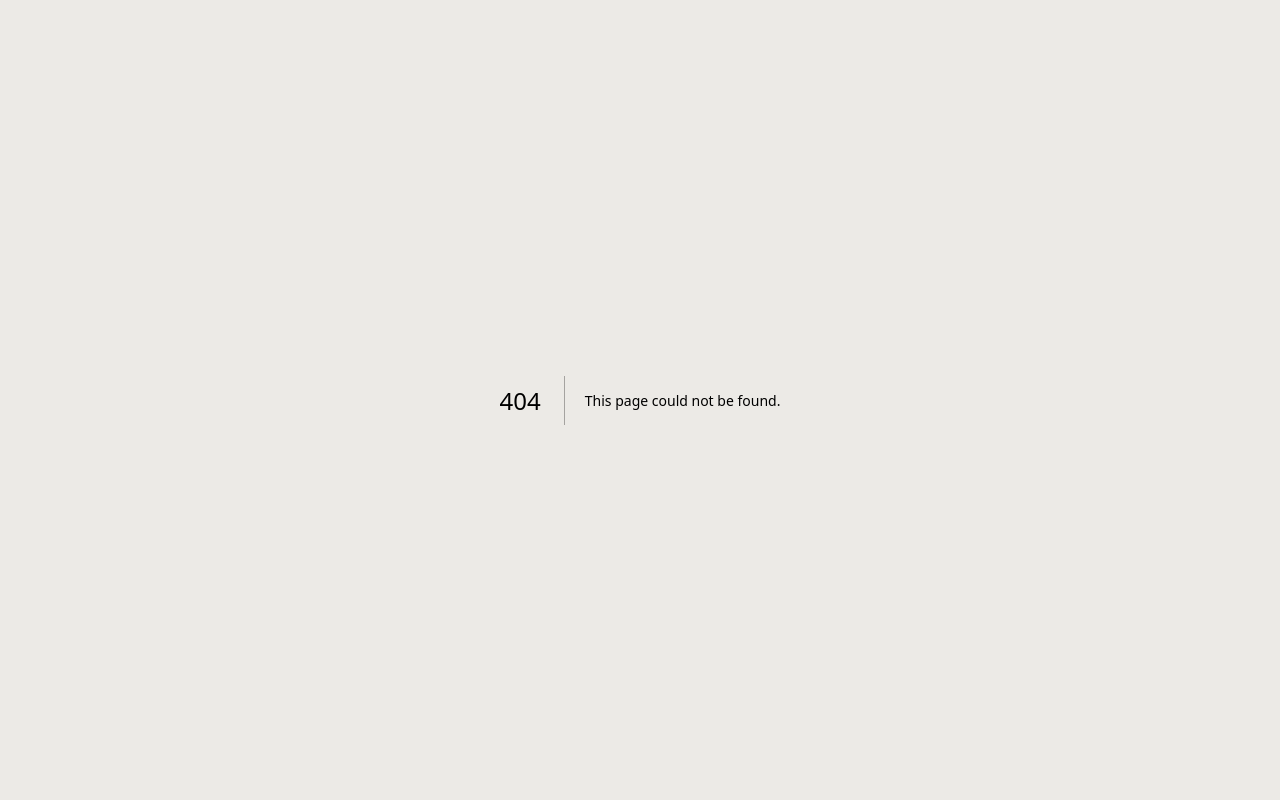
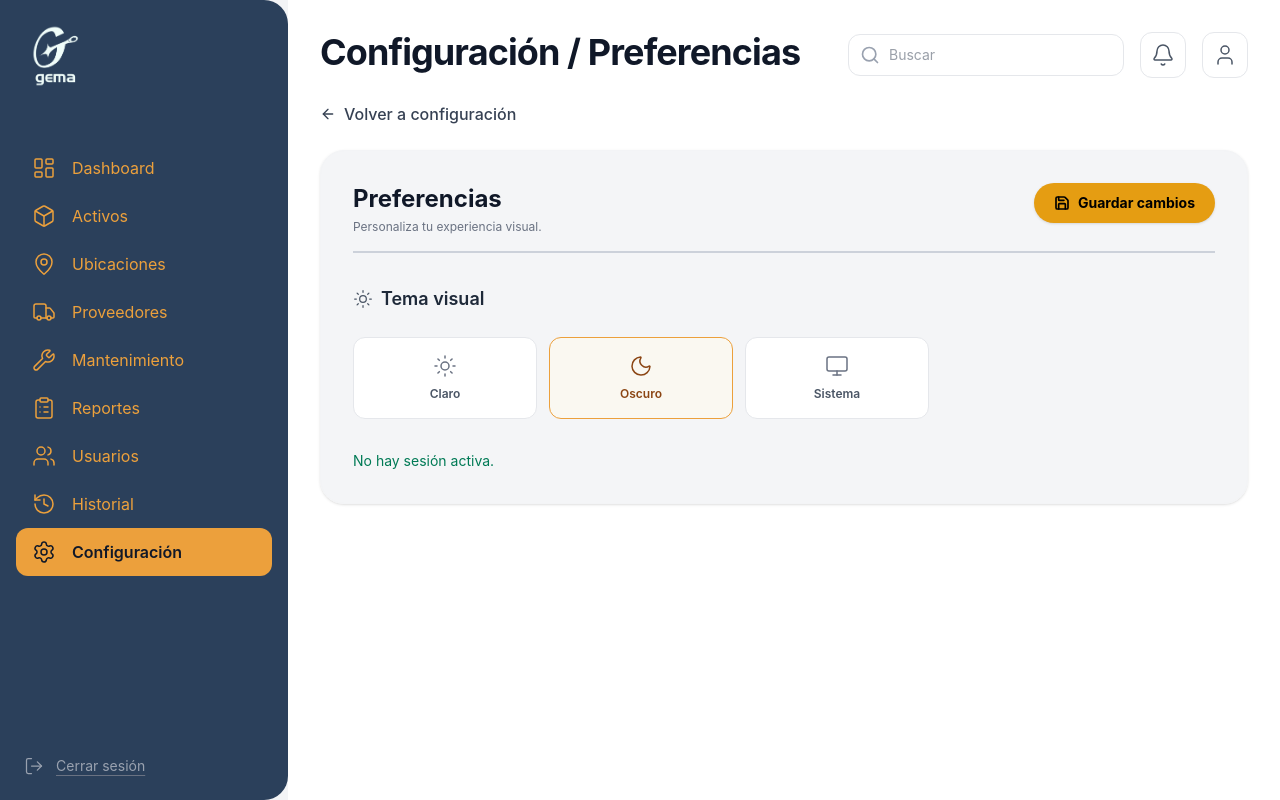
Before and after one commit to GEMA-app/GEMA-frontend, a Next.js app: page /configuracion/preferencias in a window 1280 px wide. Before the commit this address had no page. Built offline with nearby package versions, Linux system fonts and the light colour scheme; no server answers; sample sign-in values are in the browser's storage.

Commit message:
feat(preferencias): separar preferencias visuales en pagina propia

```diff
--- a/src/app/(sistema)/configuracion/page.tsx
+++ b/src/app/(sistema)/configuracion/page.tsx
@@ -2,7 +2,7 @@
 
 import React from 'react';
 import Link from 'next/link';
-import { Clock, Users, Hammer, Globe, User } from 'lucide-react';
+import { Clock, Users, Hammer, Globe, User, Sun } from 'lucide-react';
 import { PageHeader } from '@/components/layout/PageHeader';
 
 export default function ConfiguracionPage() {
@@ -15,9 +15,15 @@ export default function ConfiguracionPage() {
     },
     {
       title: 'Mi Perfil',
-      description: 'Datos personales, contraseña y preferencias visuales',
+      description: 'Datos personales y cambio de contraseña',
       icon: User,
       href: '/configuracion/perfil',
+    },
+    {
+      title: 'Preferencias',
+      description: 'Tema visual y personalización',
+      icon: Sun,
+      href: '/configuracion/preferencias',
     },
     {
       title: 'Gestión de usuarios',
--- a/src/app/(sistema)/configuracion/perfil/page.tsx
+++ b/src/app/(sistema)/configuracion/perfil/page.tsx
@@ -1,20 +1,16 @@
 'use client';
 
 import React, { useEffect, useState } from 'react';
-import { Save, KeyRound, ArrowLeft, Sun, Moon, Monitor } from 'lucide-react';
+import { Save, KeyRound, ArrowLeft } from 'lucide-react';
 import Link from 'next/link';
 import { PageHeader } from '@/components/layout/PageHeader';
 import { getCurrentUser, cambiarContrasena } from '@/services/auth';
 import { updateUsuario } from '@/services/usuarios';
-import { getPreferences, updatePreferences } from '@/services/preferences';
 
 export default function PerfilPage() {
   const [userId, setUserId] = useState('');
   const [form, setForm] = useState({ nombre: '', email: '', telefono: '' });
   const [passwordForm, setPasswordForm] = useState({ actual: '', nueva: '', confirmar: '' });
-  const [prefs, setPrefs] = useState({ tema: 'oscuro', version: 1 });
-  const [prefsLoaded, setPrefsLoaded] = useState(false);
-  const [prefSaving, setPrefSaving] = useState(false);
   const [loading, setLoading] = useState(true);
   const [errors, setErrors] = useState<Record<string, string>>({});
   const [status, setStatus] = useState('');
@@ -24,11 +20,10 @@ export default function PerfilPage() {
     let cancelled = false;
     (async () => {
       try {
-        const [user, p] = await Promise.all([getCurrentUser(), getPreferences().catch(() => null)]);
+        const user = await getCurrentUser();
         if (cancelled) return;
         setUserId(user.id);
         setForm({ nombre: user.nombre, email: user.email, telefono: user.telefono ?? '' });
-        if (p) { setPrefs({ tema: p.tema, version: p.version }); setPrefsLoaded(true); }
       } catch (err) {
         if (!cancelled) setStatus(err instanceof Error ? err.message : 'Error al cargar perfil');
       } finally {
@@ -50,19 +45,6 @@ export default function PerfilPage() {
     setPasswordForm(prev => ({ ...prev, [name]: value }));
     setErrors(prev => ({ ...prev, [name]: '' }));
     setStatus('');
-  };
-
-  const handleThemeChange = async (tema: string) => {
-    if (prefSaving || !prefsLoaded) return;
-    setPrefSaving(true);
-    try {
-      const p = await updatePreferences(tema, prefs.version);
-      setPrefs({ tema: p.tema, version: p.version });
-    } catch (err) {
-      setStatus(err instanceof Error ? err.message : 'Error al guardar preferencias');
-    } finally {
-      setPrefSaving(false);
-    }
   };
 
   const validate = () => {
@@ -164,30 +146,6 @@ export default function PerfilPage() {
 
           <div className="border-t border-gray-200 pt-8 space-y-6">
             <div className="flex items-center gap-2">
-              <Sun className="w-5 h-5 text-gray-600" strokeWidth={1.5} />
-              <h3 className="text-lg font-semibold text-gray-800">Preferencias visuales</h3>
-            </div>
-            <div className="flex gap-3">
-              {[
-                { value: 'claro', icon: Sun, label: 'Claro' },
-                { value: 'oscuro', icon: Moon, label: 'Oscuro' },
-                { value: 'sistema', icon: Monitor, label: 'Sistema' },
-              ].map(t => {
-                const Icon = t.icon;
-                return (
-                  <button key={t.value} type="button" onClick={() => handleThemeChange(t.value)}
-                    className={`flex-1 flex flex-col items-center gap-2 rounded-xl border px-4 py-4 transition-all ${prefs.tema === t.value ? 'border-[#ECA03C] bg-amber-50/50' : 'border-gray-200 bg-white hover:bg-gray-50'}`}
-                  >
-                    <Icon className={`w-6 h-6 ${prefs.tema === t.value ? 'text-[#8B4513]' : 'text-gray-500'}`} strokeWidth={1.5} />
-                    <span className={`text-xs font-semibold ${prefs.tema === t.value ? 'text-[#8B4513]' : 'text-gray-600'}`}>{t.label}</span>
-                  </button>
-                );
-              })}
-            </div>
-          </div>
-
-          <div className="border-t border-gray-200 pt-8 space-y-6">
-            <div className="flex items-center gap-2">
               <KeyRound className="w-5 h-5 text-gray-600" strokeWidth={1.5} />
               <h3 className="text-lg font-semibold text-gray-800">Cambiar contraseña</h3>
             </div>
--- /dev/null
+++ b/src/app/(sistema)/configuracion/preferencias/page.tsx
@@ -0,0 +1,106 @@
+'use client';
+
+import React, { useEffect, useState } from 'react';
+import { ArrowLeft, Sun, Moon, Monitor, Save } from 'lucide-react';
+import Link from 'next/link';
+import { PageHeader } from '@/components/layout/PageHeader';
+import { getPreferences, updatePreferences } from '@/services/preferences';
+
+export default function PreferenciasPage() {
+  const [prefs, setPrefs] = useState({ tema: 'oscuro', version: 1 });
+  const [loading, setLoading] = useState(true);
+  const [saving, setSaving] = useState(false);
+  const [status, setStatus] = useState('');
+
+  useEffect(() => {
+    let cancelled = false;
+    (async () => {
+      try {
+        const p = await getPreferences();
+        if (cancelled) return;
+        setPrefs({ tema: p.tema, version: p.version });
+      } catch (err) {
+        if (!cancelled) setStatus(err instanceof Error ? err.message : 'Error al cargar preferencias');
+      } finally {
+        if (!cancelled) setLoading(false);
+      }
+    })();
+    return () => { cancelled = true; };
+  }, []);
+
+  const handleSave = async () => {
+    setSaving(true);
+    setStatus('Guardando...');
+    try {
+      const p = await updatePreferences(prefs.tema, prefs.version);
+      setPrefs({ tema: p.tema, version: p.version });
+      setStatus('Preferencias guardadas.');
+      setTimeout(() => setStatus(''), 2000);
+    } catch (err) {
+      setStatus(err instanceof Error ? err.message : 'Error al guardar preferencias');
+    } finally {
+      setSaving(false);
+    }
+  };
+
+  if (loading) return (
+    <div className="flex-1 flex flex-col overflow-y-auto bg-white p-8 w-full font-sans">
+      <PageHeader title="Configuración / Preferencias" variant="activos" />
+      <p className="text-sm text-gray-500 mt-4">Cargando preferencias...</p>
+    </div>
+  );
+
+  return (
+    <div className="flex-1 flex flex-col overflow-y-auto bg-white p-8 w-full font-sans">
+      <PageHeader title="Configuración / Preferencias" variant="activos" />
+
+      <div className="mb-6">
+        <Link href="/configuracion" className="flex items-center text-gray-700 hover:text-black font-medium transition-colors gap-2 w-fit">
+          <ArrowLeft className="w-4 h-4" />
+          Volver a configuración
+        </Link>
+      </div>
+
+      <div className="rounded-3xl p-8 border border-gray-100 shadow-sm flex flex-col gap-8" style={{ backgroundColor: 'rgba(46, 70, 101, 0.05)' }}>
+        <div className="flex justify-between items-start border-b-2 border-[#2E4365]/20 pb-4">
+          <div>
+            <h2 className="text-2xl font-bold text-gray-900">Preferencias</h2>
+            <p className="text-gray-500 text-xs mt-1">Personaliza tu experiencia visual.</p>
+          </div>
+          <button onClick={handleSave} disabled={saving}
+            className="flex items-center gap-2 px-5 py-2.5 bg-[#E59D12] text-black font-bold rounded-full text-sm shadow-sm hover:brightness-95 disabled:opacity-60 disabled:cursor-not-allowed transition-all">
+            <Save className="w-4 h-4 text-black" strokeWidth={2.5} />
+            {saving ? 'Guardando...' : 'Guardar cambios'}
+          </button>
+        </div>
+
+        <div className="max-w-xl space-y-6">
+          <div className="flex items-center gap-2">
+            <Sun className="w-5 h-5 text-gray-600" strokeWidth={1.5} />
+            <h3 className="text-lg font-semibold text-gray-800">Tema visual</h3>
+          </div>
+
+          <div className="flex gap-3">
+            {[
+              { value: 'claro', icon: Sun, label: 'Claro' },
+              { value: 'oscuro', icon: Moon, label: 'Oscuro' },
+              { value: 'sistema', icon: Monitor, label: 'Sistema' },
+            ].map(t => {
+              const Icon = t.icon;
+              return (
+                <button key={t.value} type="button" onClick={() => setPrefs(prev => ({ ...prev, tema: t.value }))}
+                  className={`flex-1 flex flex-col items-center gap-2 rounded-xl border px-4 py-4 transition-all ${prefs.tema === t.value ? 'border-[#ECA03C] bg-amber-50/50' : 'border-gray-200 bg-white hover:bg-gray-50'}`}
+                >
+                  <Icon className={`w-6 h-6 ${prefs.tema === t.value ? 'text-[#8B4513]' : 'text-gray-500'}`} strokeWidth={1.5} />
+                  <span className={`text-xs font-semibold ${prefs.tema === t.value ? 'text-[#8B4513]' : 'text-gray-600'}`}>{t.label}</span>
+                </button>
+              );
+            })}
+          </div>
+        </div>
+
+        {status && <p className={`text-sm ${status.includes('Error') ? 'text-red-600' : 'text-emerald-700'}`}>{status}</p>}
+      </div>
+    </div>
+  );
+}
--- a/src/services/preferences.ts
+++ b/src/services/preferences.ts
@@ -21,9 +21,8 @@ export async function getPreferences(): Promise<UserPreferences> {
   };
 }
 
-export async function updatePreferences(tema: string, version: number): Promise<UserPreferences> {
+export async function updatePreferences(tema: string, version: number, usuarioId?: string): Promise<UserPreferences> {
   const empresaId = localStorage.getItem('empresa_id');
-  const userId = localStorage.getItem('user_id');
   if (!empresaId) throw new Error('No hay sesión activa.');
 
   const payload: any = await fetchWithAuth(`/v1/empresas/${empresaId}/yo/preferencias`, {
@@ -32,7 +31,7 @@ export async function updatePreferences(tema: string, version: number): Promise<
     json: {
       data: {
         type: 'preferences',
-        id: userId,
+        id: usuarioId || 'current',
         attributes: { tema, version },
       },
     },
```
